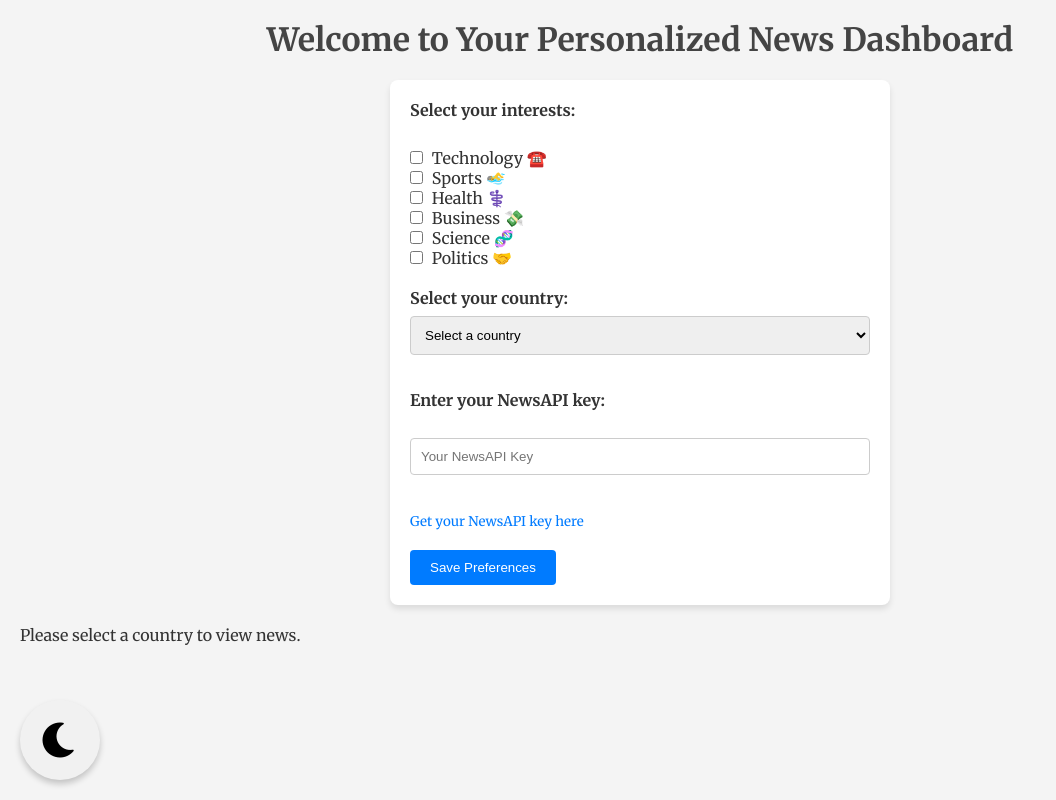
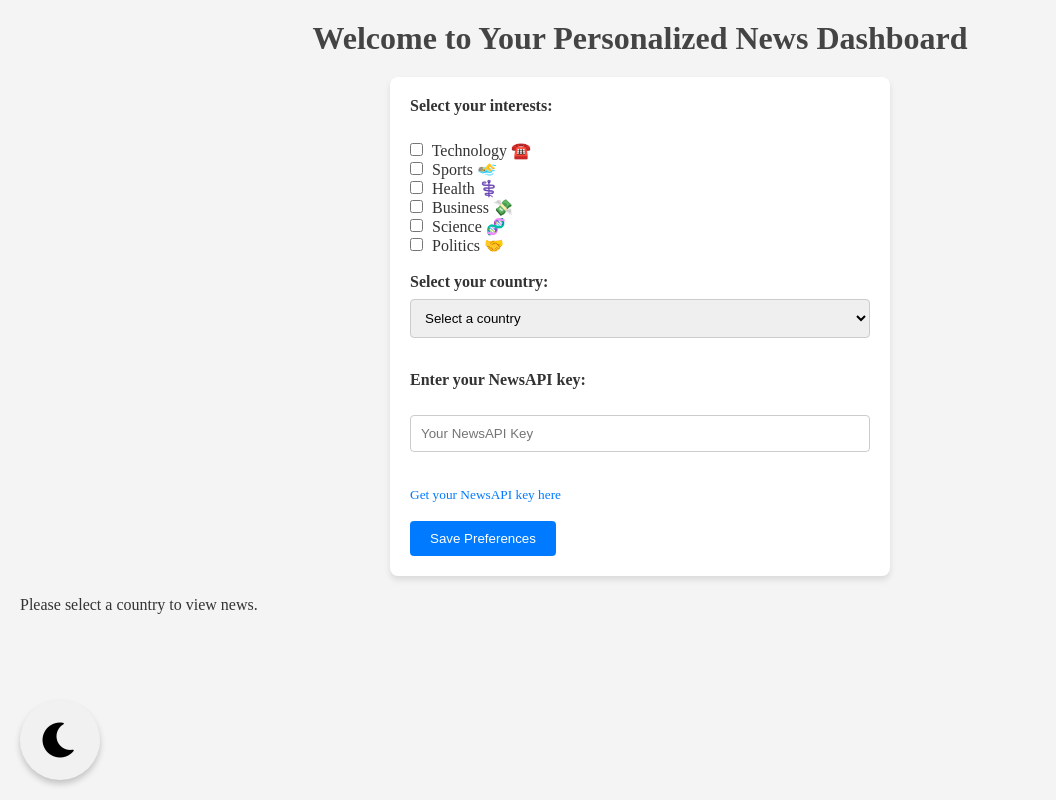
Before and after one commit to samkley/TailorNews, a Flask app: page / in a window 1280 px wide. Shown: the whole page, without its empty margins (0-1056 px from the left). Run offline with Flask 3, Linux system fonts and the light colour scheme.

Commit message:
Update styles.css

```diff
--- a/static/styles.css
+++ b/static/styles.css
@@ -6,12 +6,11 @@
 }
 
 body {
-    font-family: 'Merriweather', serif;
+    font-family: 'Playfair Display', serif;
     background-color: #f4f4f4;
     color: #333;
     padding: 20px;
 }
-
 
 /* Heading styles */
 h1, h2 {
```
